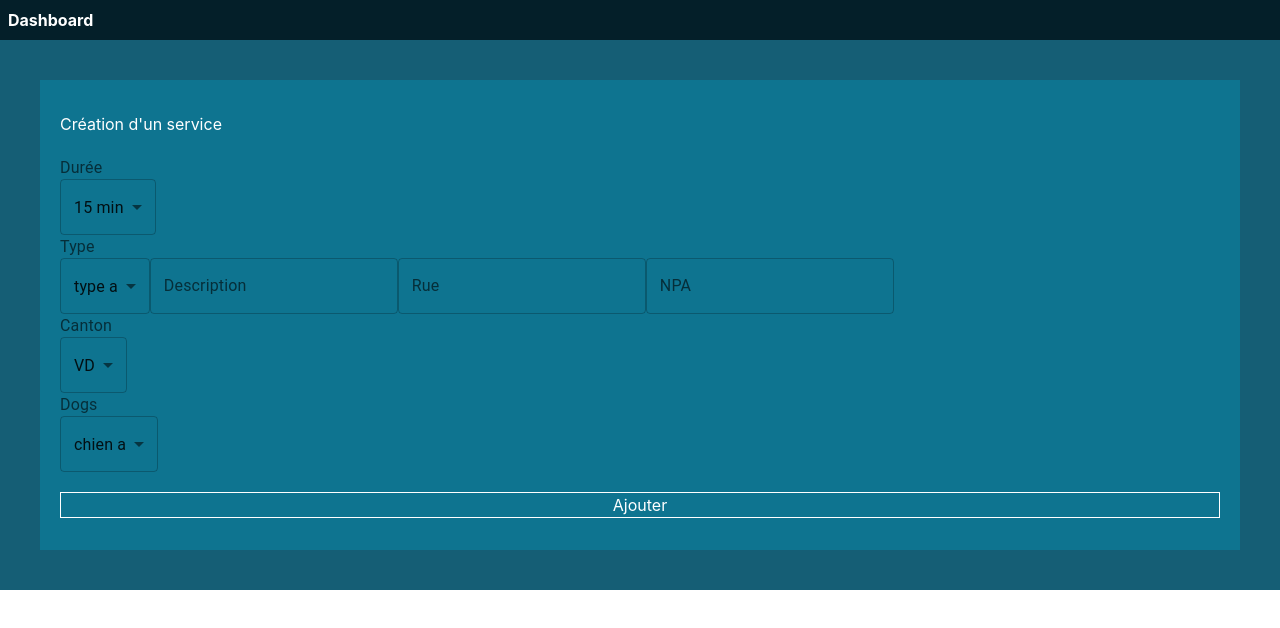
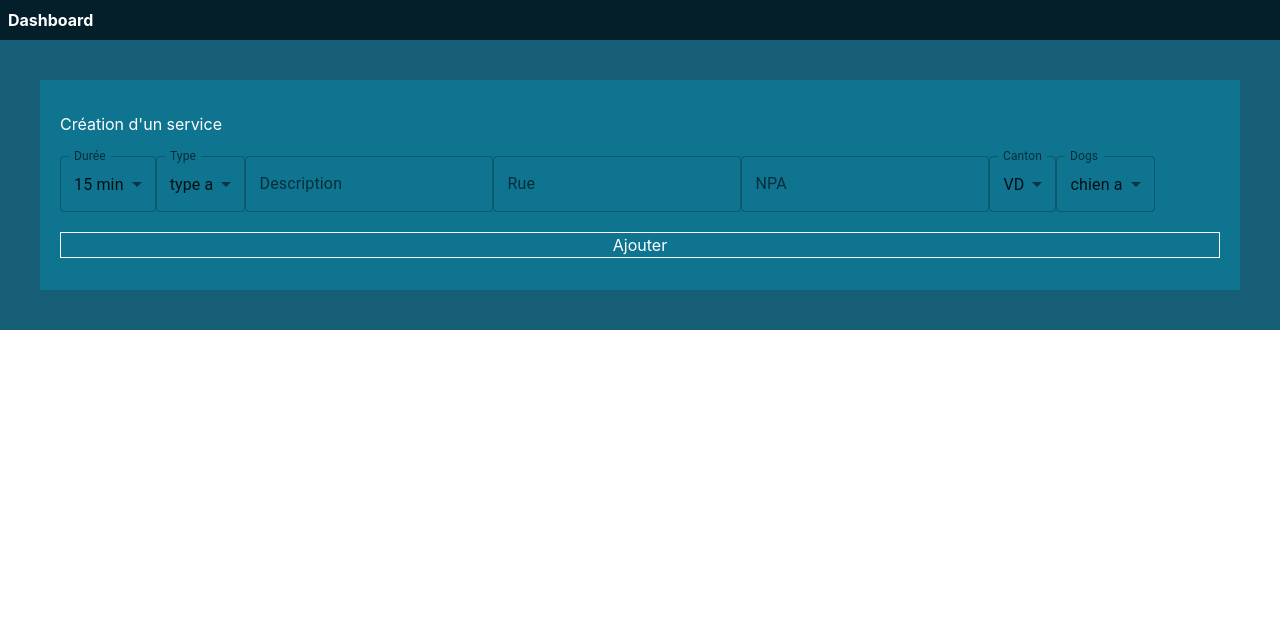
Before and after one commit to CPNV-ES/PRW3_What-The-Dog, a Next.js app: page /services/create in a window 1280 px wide. Shown: the top 628 px of the page. Built offline with nearby package versions, Linux system fonts and the light colour scheme.

Commit message:
Add className property to form's input

```diff
--- a/src/ui/form/FormDatePicker.tsx
+++ b/src/ui/form/FormDatePicker.tsx
@@ -9,7 +9,7 @@ interface InputProps
   name: string;
 }
 
-export const FormDatePicker = ({ name, label }: InputProps) => {
+export const FormDatePicker = ({ name, label, className }: InputProps) => {
   const { control } = useFormContext();
 
   return (
@@ -20,7 +20,7 @@ export const FormDatePicker = ({ name, label }: InputProps) => {
         <LocalizationProvider dateAdapter={AdapterDateFns}>
           <DatePicker
             label={label}
-            renderInput={(params) => <TextField {...params} />}
+            renderInput={(params) => <TextField className={className} {...params} />}
             {...field}
           />
         </LocalizationProvider>
--- a/src/ui/form/FormSelect.tsx
+++ b/src/ui/form/FormSelect.tsx
@@ -1,6 +1,6 @@
 import { Controller, useFormContext } from "react-hook-form";
 import Select, { SelectProps } from "@mui/material/Select";
-import { InputLabel } from "@mui/material";
+import { FormControl, InputLabel } from "@mui/material";
 
 interface InputProps extends SelectProps {
   name: string;
@@ -13,6 +13,7 @@ export const FormSelect = ({
   defaultValue,
   label,
   children,
+  className,
 }: InputProps) => {
   const { control } = useFormContext();
 
@@ -22,7 +23,7 @@ export const FormSelect = ({
       control={control}
       defaultValue={defaultValue}
       render={({ field }) => (
-        <>
+        <FormControl className={className}>
           <InputLabel id={name}>{label}</InputLabel>
           <Select
             required={required}
@@ -30,11 +31,12 @@ export const FormSelect = ({
             defaultValue={defaultValue}
             label={label}
             labelId={name}
+            id={name}
             {...field}
           >
             {children}
           </Select>
-        </>
+        </FormControl>
       )}
     />
   );
--- a/src/ui/form/FormTextField.tsx
+++ b/src/ui/form/FormTextField.tsx
@@ -11,6 +11,7 @@ export const FormTextField = ({
   placeholder,
   defaultValue,
   label,
+  className
 }: InputProps) => {
   const { control } = useFormContext();
 
@@ -24,6 +25,7 @@ export const FormTextField = ({
           required={required}
           placeholder={placeholder}
           label={label}
+          className={className}
           {...field}
         />
       )}
```
